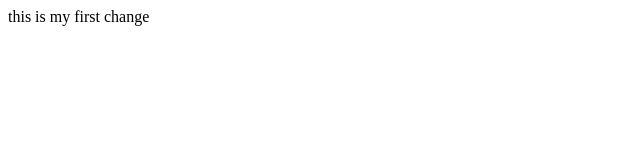
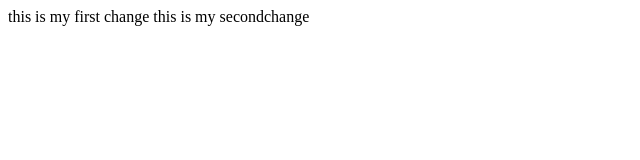
Before and after one commit to nnaqvi2/testRepo, a plain HTML site: page testfiles/index.html in a window 1280 px wide. Shown: the whole page, without its empty margins (0-640 px from the left). Drawn offline with Linux system fonts and the light colour scheme.

Commit message:
Update index.html
new change to html

```diff
--- a/testfiles/index.html
+++ b/testfiles/index.html
@@ -8,5 +8,6 @@
 </head>
 <body>
 this is my first change
+this is my secondchange
 </body>
 </html>
```
